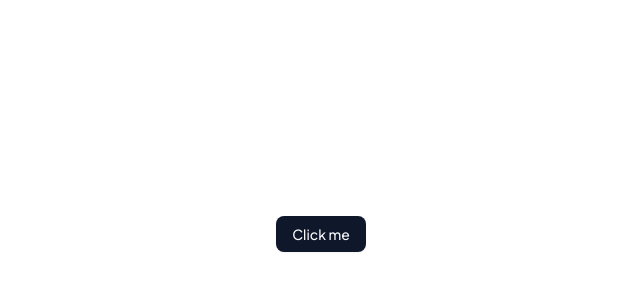
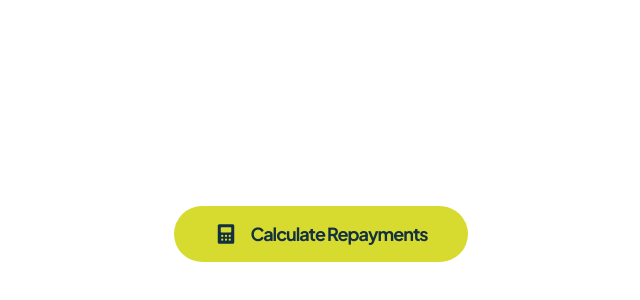
Before and after one commit to joshjavier/mortgage-repayment-calculator, a React (Vite) app: page / in a window 1280 px wide. Shown: the part 166-466 px from the top of the page, without its empty margins (319-959 px from the left). Built offline with nearby package versions, Linux system fonts and the light colour scheme.

Commit message:
feat: design theme button

```diff
--- a/src/App.tsx
+++ b/src/App.tsx
@@ -1,9 +1,13 @@
+import IconCalculator from './assets/icon-calculator.svg?react'
 import { Button } from './components/ui/button'
 
 function App() {
   return (
     <div className="flex min-h-svh flex-col items-center justify-center">
-      <Button>Click me</Button>
+      <Button>
+        <IconCalculator />
+        Calculate Repayments
+      </Button>
     </div>
   )
 }
--- a/src/components/ui/button/variants.ts
+++ b/src/components/ui/button/variants.ts
@@ -1,12 +1,11 @@
 import { cva } from 'class-variance-authority'
 
 export const buttonVariants = cva(
-  "inline-flex items-center justify-center gap-2 whitespace-nowrap rounded-md text-sm font-medium transition-all disabled:pointer-events-none disabled:opacity-50 [&_svg]:pointer-events-none [&_svg:not([class*='size-'])]:size-4 shrink-0 [&_svg]:shrink-0 outline-none focus-visible:border-ring focus-visible:ring-ring/50 focus-visible:ring-[3px] aria-invalid:ring-destructive/20 dark:aria-invalid:ring-destructive/40 aria-invalid:border-destructive",
+  "inline-flex items-center justify-center gap-150 whitespace-nowrap rounded-full text-preset-3 transition-all disabled:pointer-events-none disabled:opacity-50 [&_svg]:pointer-events-none [&_svg:not([class*='size-'])]:size-300 shrink-0 [&_svg]:shrink-0 outline-none focus-visible:border-ring focus-visible:ring-ring/50 focus-visible:ring-[3px] aria-invalid:ring-destructive/20 dark:aria-invalid:ring-destructive/40 aria-invalid:border-destructive",
   {
     variants: {
       variant: {
-        default:
-          'bg-primary text-primary-foreground shadow-xs hover:bg-primary/90',
+        default: 'bg-lime text-slate-900 hover:bg-lime/50',
         destructive:
           'bg-destructive text-white shadow-xs hover:bg-destructive/90 focus-visible:ring-destructive/20 dark:focus-visible:ring-destructive/40 dark:bg-destructive/60',
         outline:
@@ -18,9 +17,9 @@ export const buttonVariants = cva(
         link: 'text-primary underline-offset-4 hover:underline',
       },
       size: {
-        default: 'h-9 px-4 py-2 has-[>svg]:px-3',
-        sm: 'h-8 rounded-md gap-1.5 px-3 has-[>svg]:px-2.5',
-        lg: 'h-10 rounded-md px-6 has-[>svg]:px-4',
+        default: 'px-500 py-200',
+        sm: 'h-8 rounded-full gap-1.5 px-3 has-[>svg]:px-2.5',
+        lg: 'h-10 rounded-full px-6 has-[>svg]:px-4',
         icon: 'size-9',
       },
     },
```
Also changed, not shown: src/assets/icon-calculator.svg (added).
